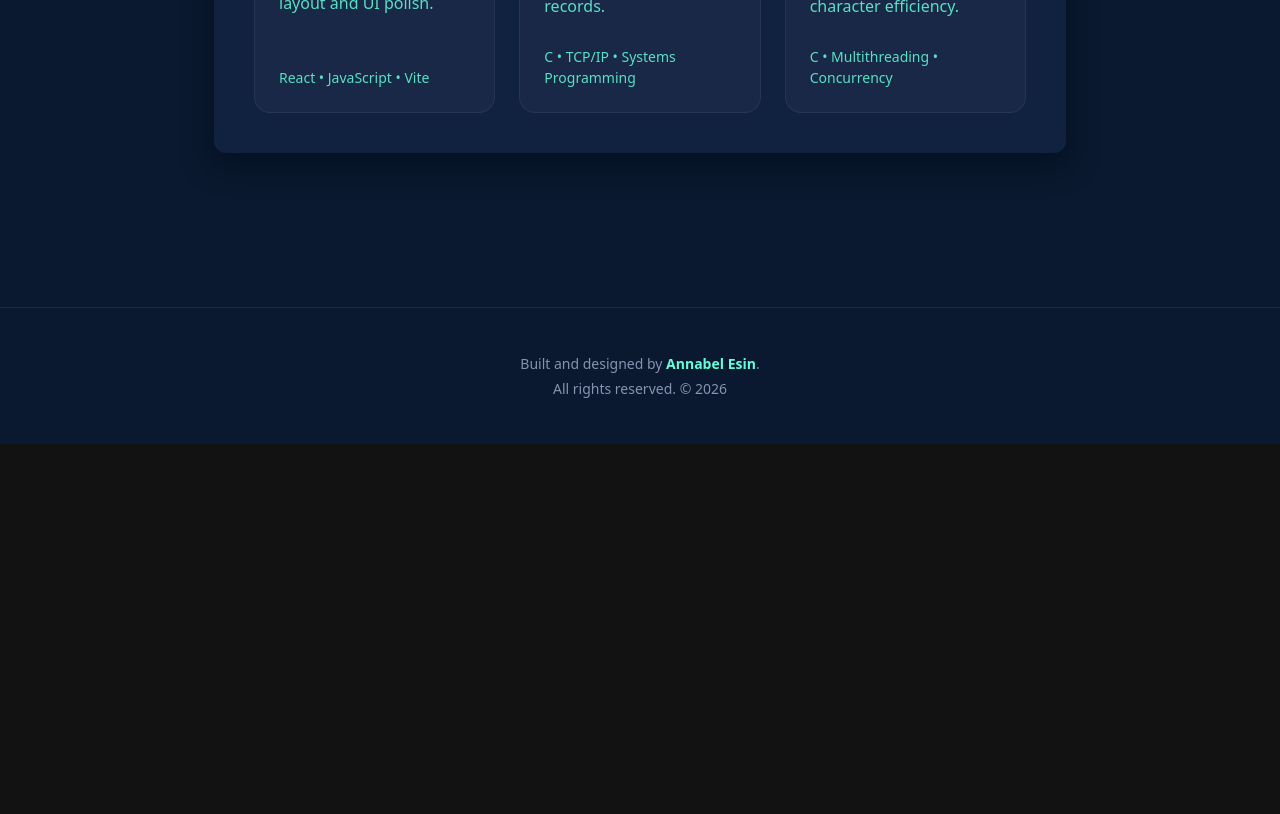
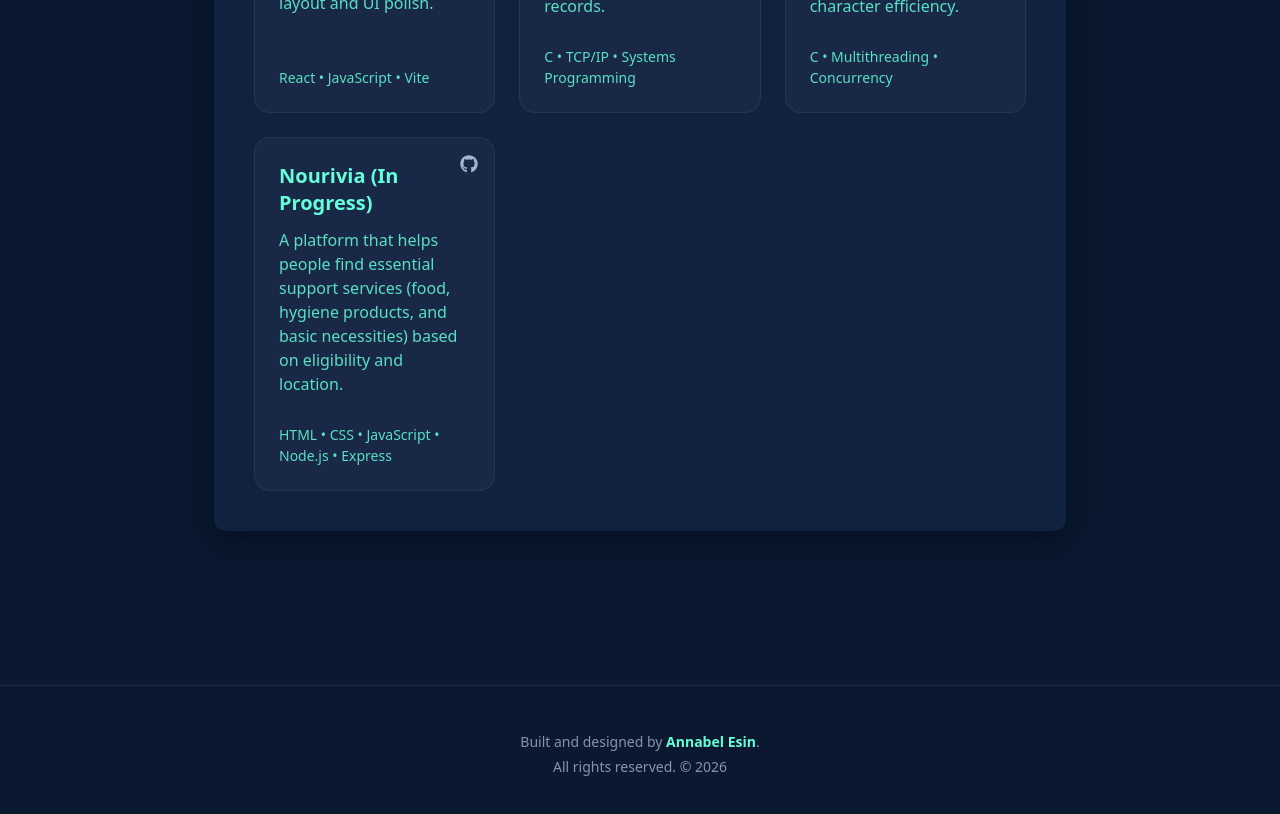
Before and after one commit to annaesin/portfolio, a React (Vite) app: page / in a window 1280 px wide. Shown: the part 2520-3334 px from the top of the page. Before the commit the page ends 2964 px from the top, so only its background shows below. Built offline with nearby package versions, Linux system fonts and the light colour scheme.

Commit message:
Add: new project in progress

```diff
--- a/src/App.jsx
+++ b/src/App.jsx
@@ -240,6 +240,25 @@ export default function App() {
               <p>A multithreaded C program using threads and mutexes to analyze character efficiency.</p>
               <p className="tech-skills">C • Multithreading • Concurrency</p>
             </a>
+            <a
+              href="https://github.com/annaesin/scenario-efficiency-system"
+              target="_blank"
+              rel="noopener noreferrer"
+              className="project-card">
+              <div className="project-top">
+                <a
+                  href="https://github.com/annaesin"
+                  target="_blank"
+                  rel="noopener noreferrer"
+                  className="project-link"
+                >
+                  <FaGithub />
+                </a>
+              </div>
+              <h4>Nourivia (In Progress)</h4>
+              <p>A platform that helps people find essential support services (food, hygiene products, and basic necessities) based on eligibility and location.</p>
+              <p className="tech-skills">HTML • CSS • JavaScript • Node.js • Express</p>
+            </a>
           </div>
         </section>
 
```
Also changed, not shown: 1 other file (tests, documents, lock files or other folders).
